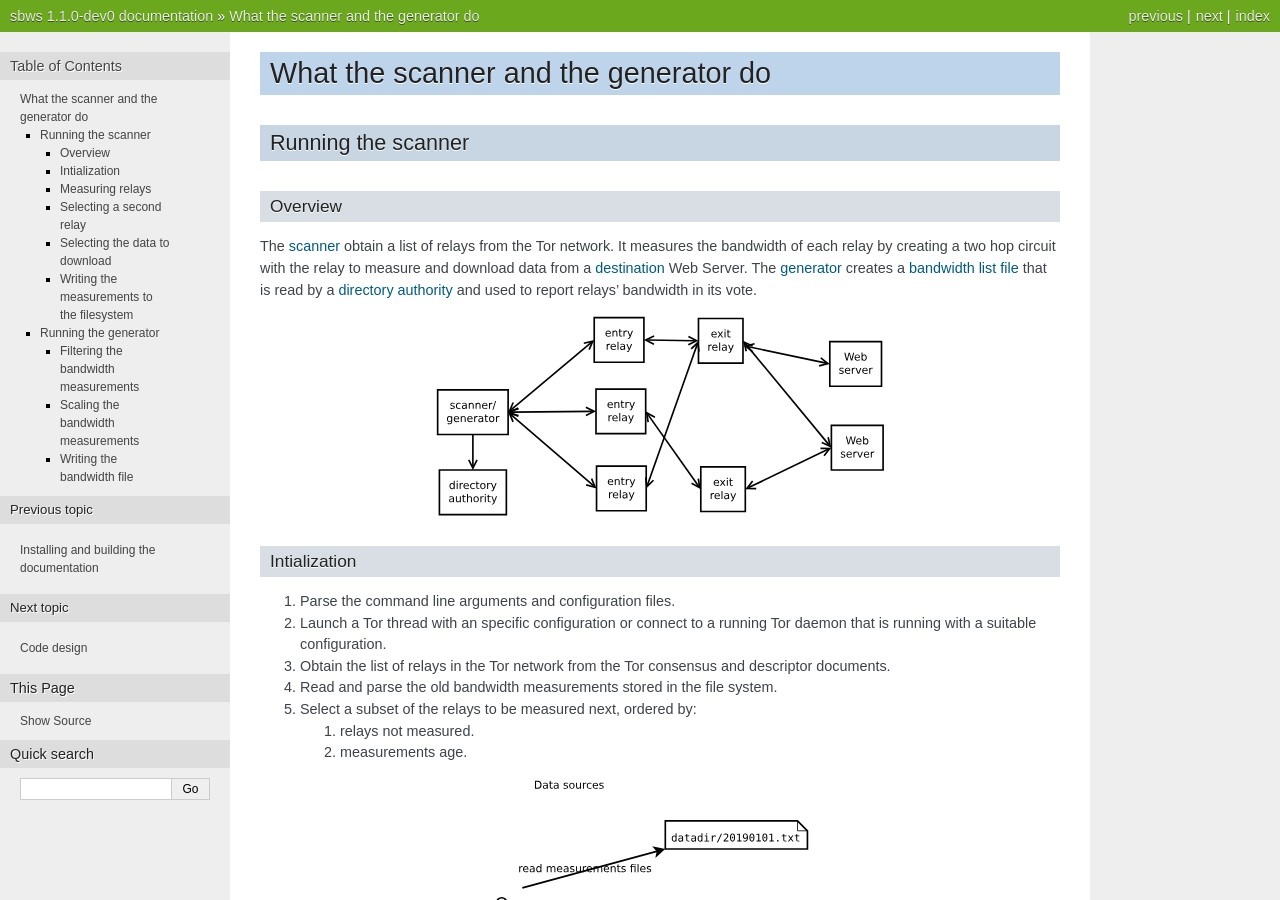
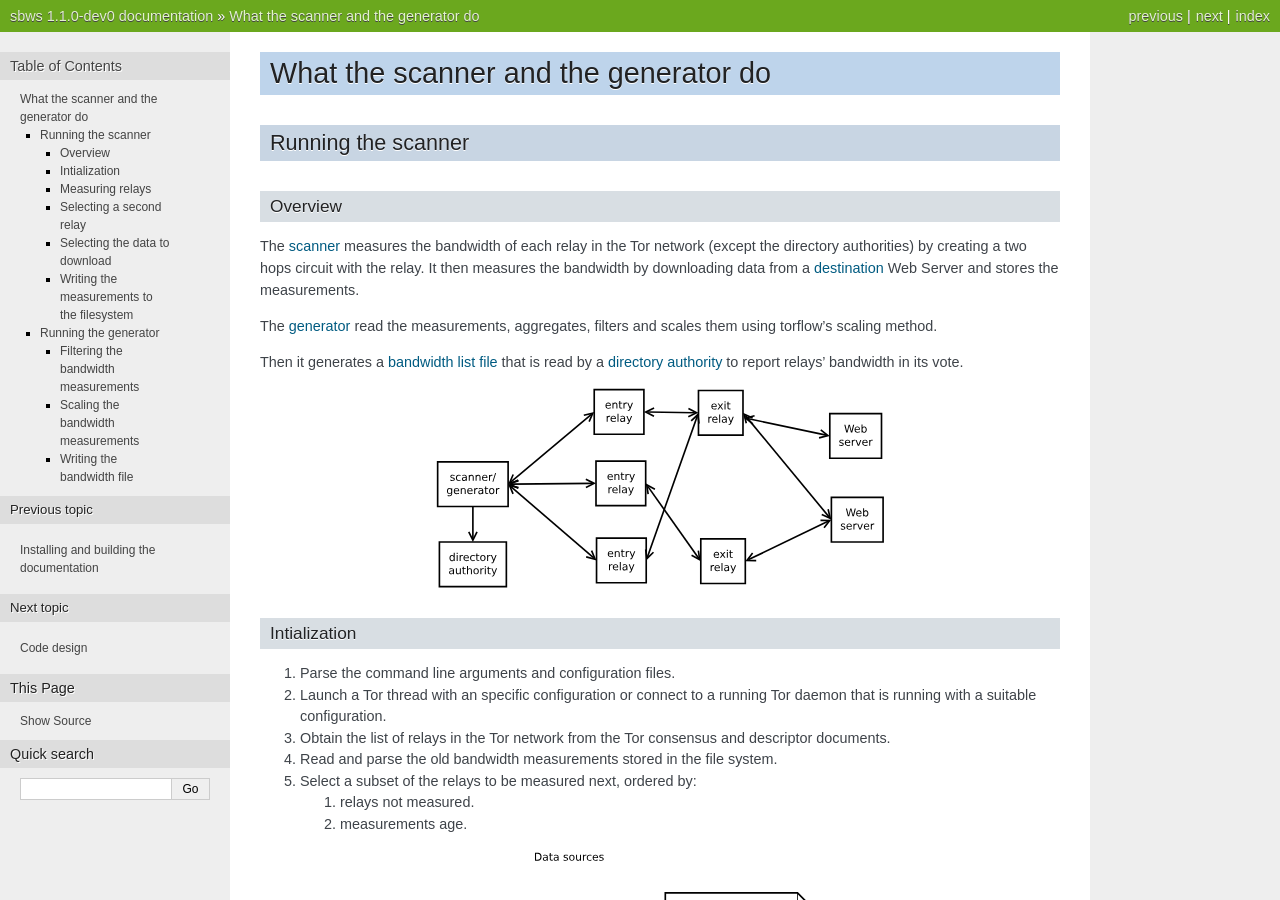
Before and after one commit to torproject/sbws, a Sphinx documentation site: the page built from docs/source/how_works.rst, in a window 1280 px wide and 900 px high. Built offline with Sphinx 7.4.7, drawn with Linux system fonts in a browser that asks for light colours; formulas are drawn with MathJax 3.

Commit message:
chg: docs: document that authorities are not measured
and improve a bit the summary about what sbws does.
Closes: #29722

```diff
--- a/docs/source/how_works.rst
+++ b/docs/source/how_works.rst
@@ -7,12 +7,19 @@
 Overview
 ~~~~~~~~~
 
-The :term:`scanner` obtain a list of relays from the Tor network.
-It measures the bandwidth of each relay by creating a two hop circuit with the
-relay to measure and download data from a :term:`destination` Web Server.
-The :term:`generator` creates a :term:`bandwidth list file` that is read
-by a :term:`directory authority` and used to report relays' bandwidth in its
-vote.
+.. The following text is part of the introduction in the README, but rst
+   formatted.
+
+The :term:`scanner` measures the bandwidth of each relay in the Tor network
+(except the directory authorities) by creating a two hops circuit
+with the relay. It then measures the bandwidth by downloading data
+from a :term:`destination` Web Server and stores the measurements.
+
+The :term:`generator` read the measurements, aggregates, filters and
+scales them using torflow's scaling method.
+
+Then it generates a :term:`bandwidth list file` that is read
+by a :term:`directory authority` to report relays’ bandwidth in its vote.
 
 .. image:: ./images/scanner.svg
    :height: 200px
```
Also changed, not shown: README.md (+9 -5 lines).
